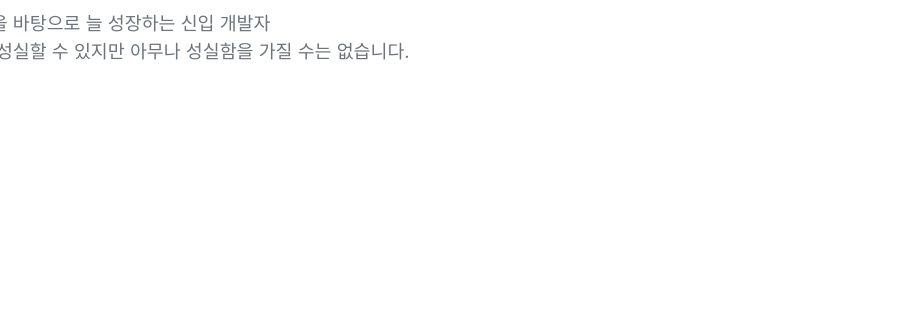
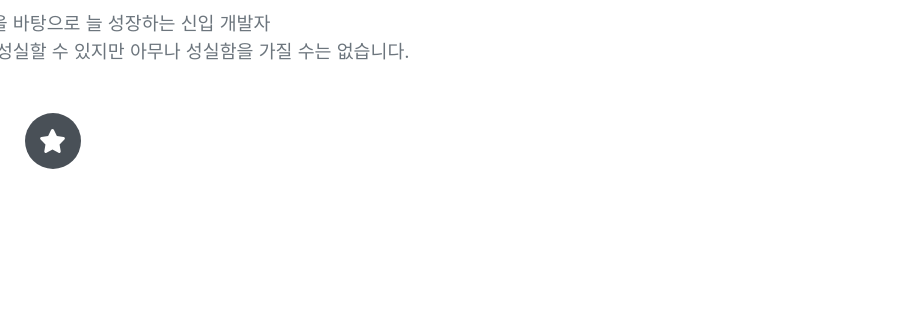
Before and after one commit to suhyuuun/suhyuuun.github.io, a plain HTML site: page index.html in a window 1280 px wide. Shown: the part 402-722 px from the top of the page, 380-1280 px from the left. Drawn offline with nearby package versions, Linux system fonts and the light colour scheme; a web font is replaced by a local one.

Commit message:
update_portfolio_notion

```diff
--- a/index.html
+++ b/index.html
@@ -64,7 +64,9 @@
 
                 <div class="social-icons">
                     <a class="social-icon" href="https://github.com/suhyuuun"><i class="fab fa-github"></i></a>
+                    <a class="social-icon" href="https://modern-moose-702.notion.site/925970eb25cf434aae5d737c881623a2"><i class="fa-solid fa-star"></i></a>
                 </div>
+
             </div>
         </section>
         <hr class="m-0" />
```
